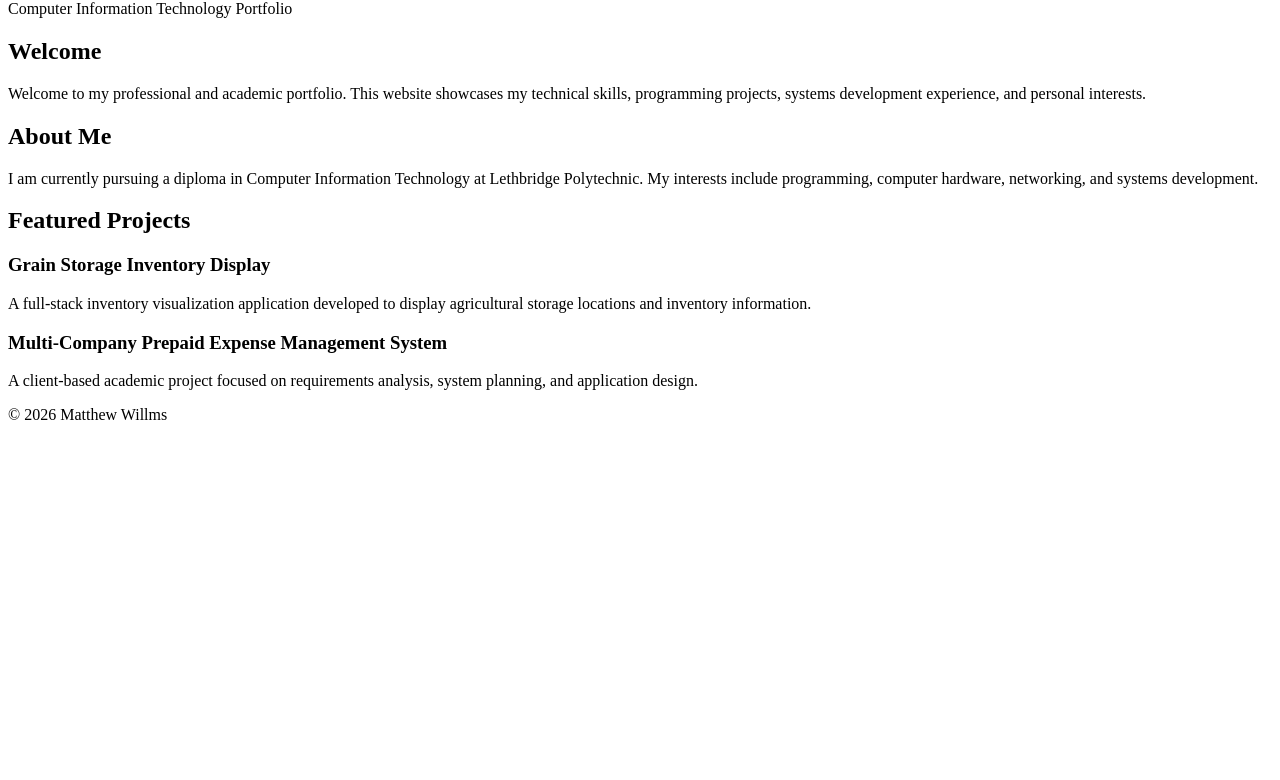
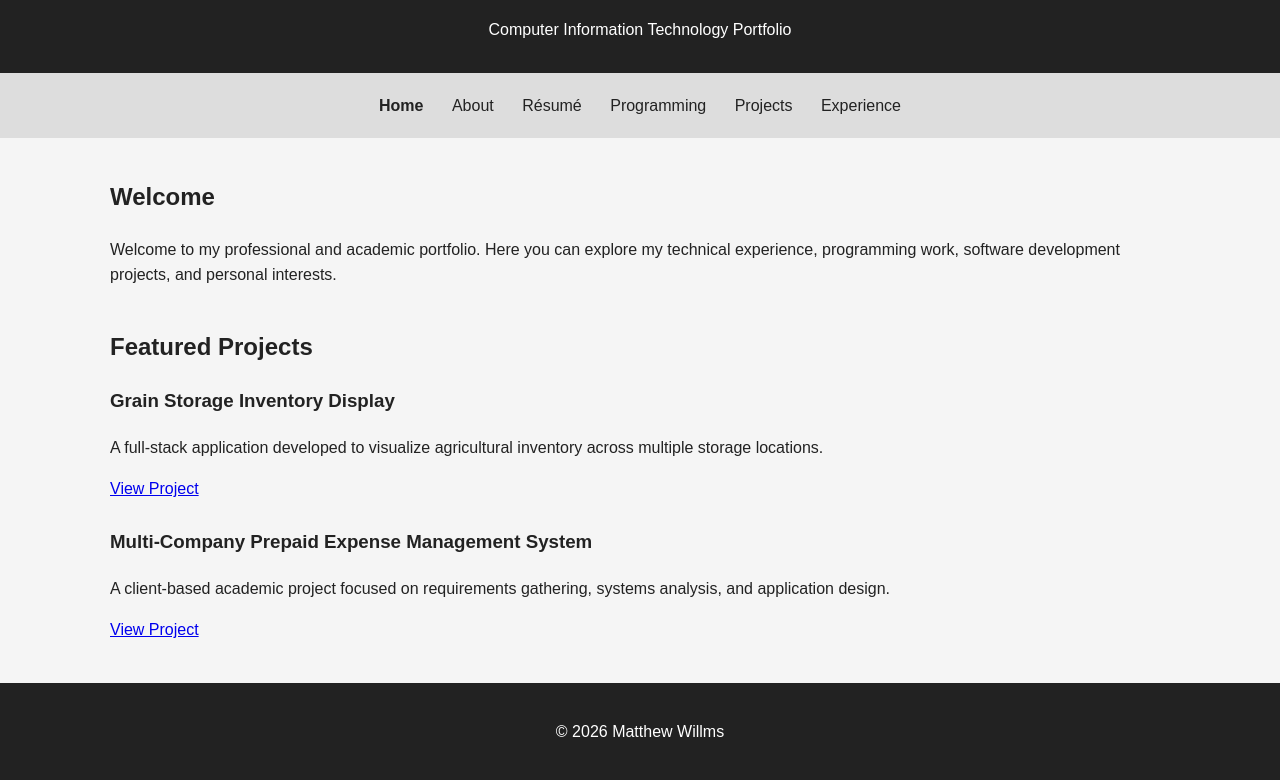
Before and after one commit to MatthewWillms/MatthewWillms.github.io, a plain HTML site: page index.html in a window 1280 px wide. Shown: the part 80-860 px from the top of the page. Before the commit the page ends 800 px from the top, so only its background shows below. Drawn offline with Linux system fonts and the light colour scheme.

Commit message:
Add homepage navigation and About Me content

```diff
--- /dev/null
+++ b/css/style.css
@@ -0,0 +1,68 @@
+* {
+    box-sizing: border-box;
+}
+
+body {
+    margin: 0;
+    font-family: Arial, sans-serif;
+    line-height: 1.6;
+    color: #222;
+    background-color: #f5f5f5;
+}
+
+header {
+    padding: 30px 20px;
+    text-align: center;
+    background-color: #222;
+    color: white;
+}
+
+header h1 {
+    margin: 0;
+}
+
+header p {
+    margin-bottom: 0;
+}
+
+nav {
+    padding: 15px;
+    text-align: center;
+    background-color: #ddd;
+}
+
+nav a {
+    display: inline-block;
+    margin: 5px 12px;
+    color: #222;
+    text-decoration: none;
+}
+
+nav a:hover {
+    text-decoration: underline;
+}
+
+nav a[aria-current="page"] {
+    font-weight: bold;
+}
+
+main {
+    max-width: 1100px;
+    margin: 40px auto;
+    padding: 0 20px;
+}
+
+section {
+    margin-bottom: 40px;
+}
+
+article {
+    margin-bottom: 25px;
+}
+
+footer {
+    padding: 20px;
+    text-align: center;
+    background-color: #222;
+    color: white;
+}
--- a/index.html
+++ b/index.html
@@ -8,7 +8,9 @@
     <title>Matthew Willms | IT Portfolio</title>
 
     <meta name="description"
-          content="Professional and academic portfolio of Matthew Willms, Computer Information Technology student at Lethbridge Polytechnic.">
+          content="The professional and academic IT portfolio of Matthew Willms.">
+
+    <link rel="stylesheet" href="css/style.css">
 </head>
 
 <body>
@@ -18,6 +20,15 @@
         <p>Computer Information Technology Portfolio</p>
     </header>
 
+    <nav aria-label="Main navigation">
+        <a href="index.html" aria-current="page">Home</a>
+        <a href="about.html">About</a>
+        <a href="resume.html">Résumé</a>
+        <a href="programming.html">Programming</a>
+        <a href="projects.html">Projects</a>
+        <a href="experience.html">Experience</a>
+    </nav>
+
     <main>
 
         <section>
@@ -25,41 +36,43 @@
 
             <p>
                 Welcome to my professional and academic portfolio.
-                This website showcases my technical skills,
-                programming projects, systems development experience,
+                Here you can explore my technical experience,
+                programming work, software development projects,
                 and personal interests.
-            </p>
-        </section>
-
-        <section>
-            <h2>About Me</h2>
-
-            <p>
-                I am currently pursuing a diploma in Computer
-                Information Technology at Lethbridge Polytechnic.
-                My interests include programming, computer hardware,
-                networking, and systems development.
             </p>
         </section>
 
         <section>
             <h2>Featured Projects</h2>
 
+            <article>
                 <h3>Grain Storage Inventory Display</h3>
 
                 <p>
-                A full-stack inventory visualization application
-                developed to display agricultural storage locations
-                and inventory information.
+                    A full-stack application developed to visualize
+                    agricultural inventory across multiple storage
+                    locations.
                 </p>
 
+                <a href="projects/grain-storage.html">
+                    View Project
+                </a>
+            </article>
+
+            <article>
                 <h3>Multi-Company Prepaid Expense Management System</h3>
 
                 <p>
                     A client-based academic project focused on
-                requirements analysis, system planning,
+                    requirements gathering, systems analysis,
                     and application design.
                 </p>
+
+                <a href="projects/prepaid-expenses.html">
+                    View Project
+                </a>
+            </article>
+
         </section>
 
     </main>
@@ -69,5 +82,4 @@
     </footer>
 
 </body>
-
 </html>
```
Also changed, not shown: about.html (added, +108 -0 lines), experience.html (added), js/main.js (added), programming.html (added), projects.html (added), projects/grain-storage.html (added), projects/prepaid-expense.html (added), resume.html (added), 3 other files. Lines whose indentation alone changed are shown as unchanged.
